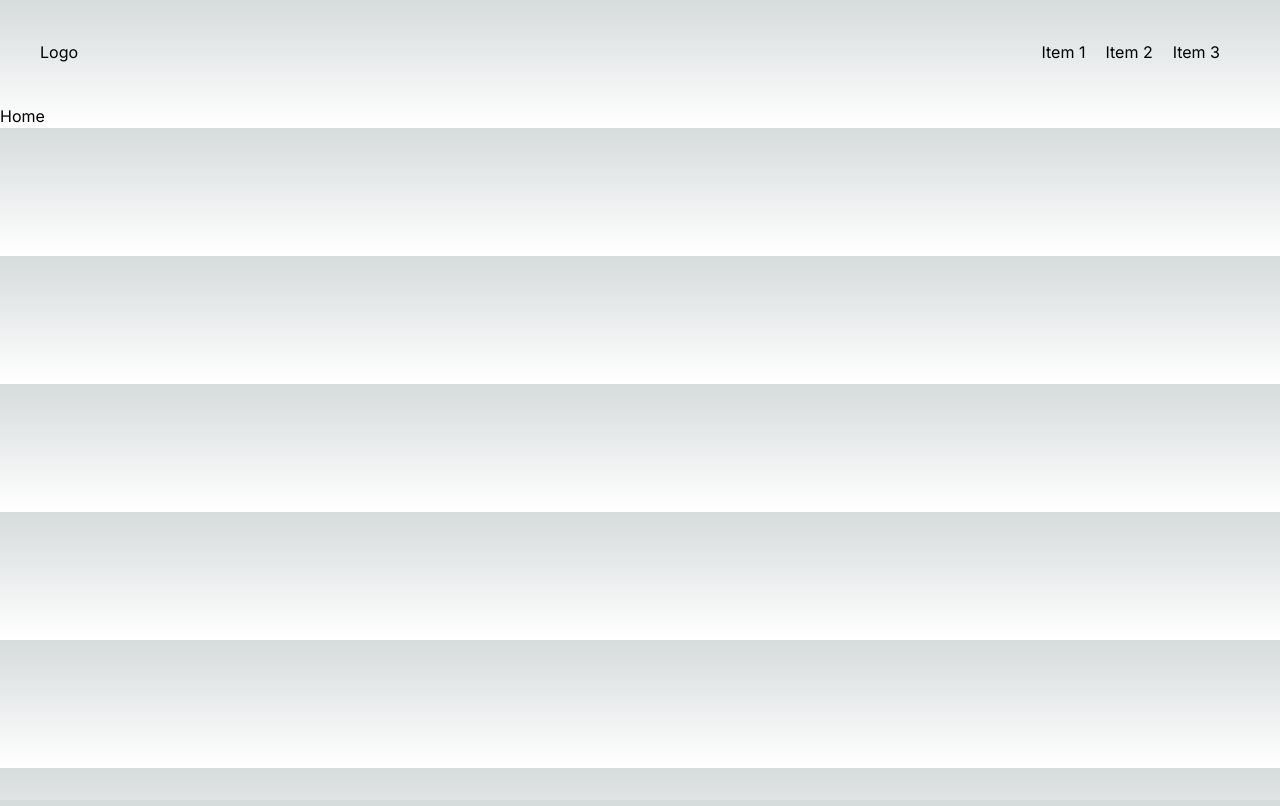
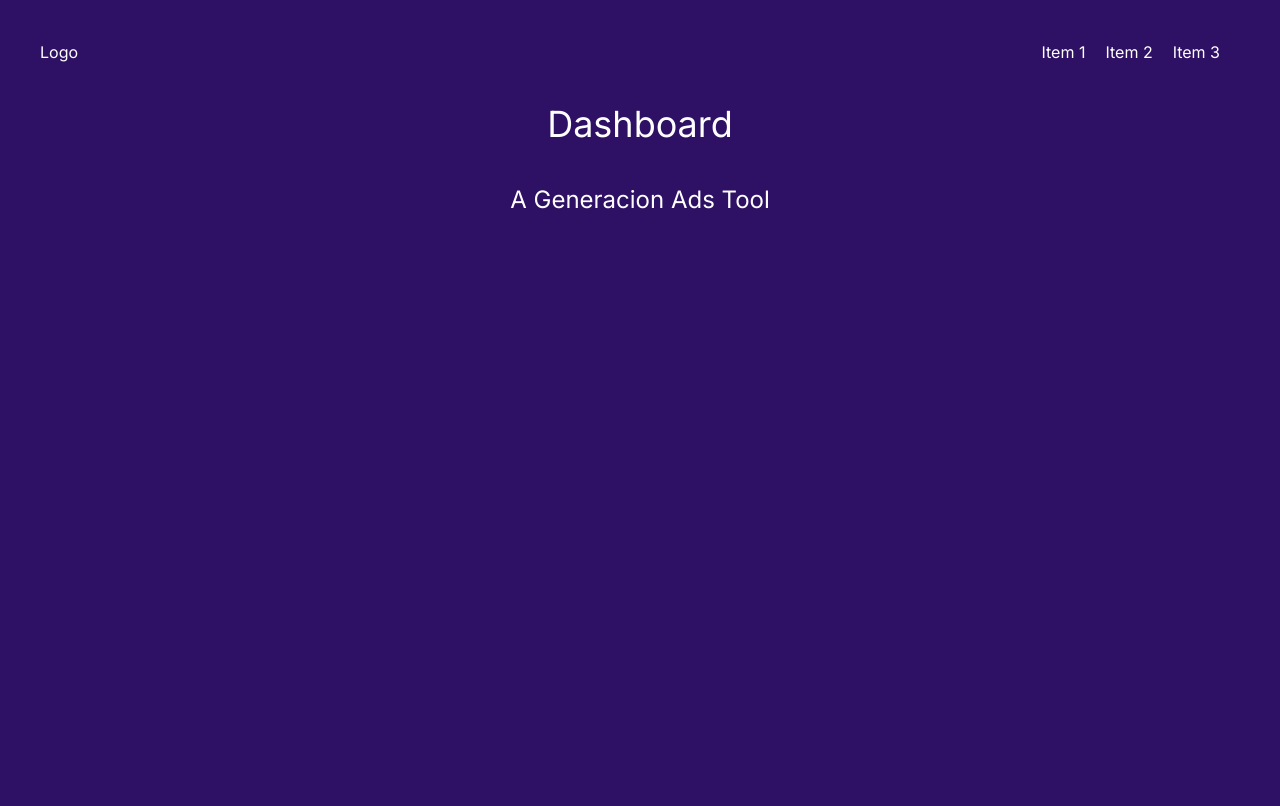
Before and after one commit to javierrevuelta/gendashboardv2, a Next.js app: page / in a window 1280 px wide. Shown: the top 806 px of the page. Built offline with nearby package versions, Linux system fonts and the light colour scheme.

Commit message:
Cambios CSS Básicos

```diff
--- /dev/null
+++ b/app/components/Sidebar.jsx
@@ -0,0 +1,9 @@
+import React from 'react'
+
+const Sidebar = () => {
+  return (
+    <div className='w-20%'>Sidebar</div>
+  )
+}
+
+export default Sidebar
--- a/app/dashboard/page.jsx
+++ b/app/dashboard/page.jsx
@@ -1,8 +1,12 @@
 import React from 'react'
+import Sidebar from '../components/Sidebar'
 
 const Dashboard = () => {
   return (
-    <div>Dashboard</div>
+    <div className='flex w-full justify-center'>
+      <Sidebar />
+      <div className='text-center'> Dashboard</div>
+    </div>
   )
 }
 
--- a/app/globals.css
+++ b/app/globals.css
@@ -2,32 +2,9 @@
 @tailwind components;
 @tailwind utilities;
 
-:root {
-  --foreground-rgb: 0, 0, 0;
-  --background-start-rgb: 214, 219, 220;
-  --background-end-rgb: 255, 255, 255;
+
+body{
+background-color: #2e1065;
+min-height: 100vh;
+color:#fff
 }
-
-@media (prefers-color-scheme: dark) {
-  :root {
-    --foreground-rgb: 255, 255, 255;
-    --background-start-rgb: 0, 0, 0;
-    --background-end-rgb: 0, 0, 0;
-  }
-}
-
-body {
-  color: rgb(var(--foreground-rgb));
-  background: linear-gradient(
-      to bottom,
-      transparent,
-      rgb(var(--background-end-rgb))
-    )
-    rgb(var(--background-start-rgb));
-}
-
-@layer utilities {
-  .text-balance {
-    text-wrap: balance;
-  }
-}
--- a/app/login/page.jsx
+++ b/app/login/page.jsx
@@ -8,7 +8,8 @@ const Login = () => {
         <input type="text" name="name"/>
         <label>Password</label>
         <input type="password" placeholder='Introduce your Password'/>
-        <input type="submit" value="Send" />
+        <p className='text-right text-slate-500 '>Forgot your Password</p>
+        <input className='border bg-slate-500 ' type="submit" value="Send" />
 
         </form></div>
   )
--- a/app/page.js
+++ /dev/null
@@ -1,7 +0,0 @@
-import Image from "next/image";
-
-export default function Home() {
-  return (
-    <div>Home</div>
-  );
-}
--- /dev/null
+++ b/app/page.jsx
@@ -0,0 +1,12 @@
+import Image from "next/image";
+
+export default function Home() {
+  return (
+    <div className="flex flex-col ">
+      <div className="flex flex-col self-center justify-center">
+        <h1 className="text-center text-4xl mb-10">Dashboard</h1>
+        <h3 className="text-center text-2xl">A Generacion Ads Tool</h3>
+      </div>
+    </div>
+  );
+}
```
